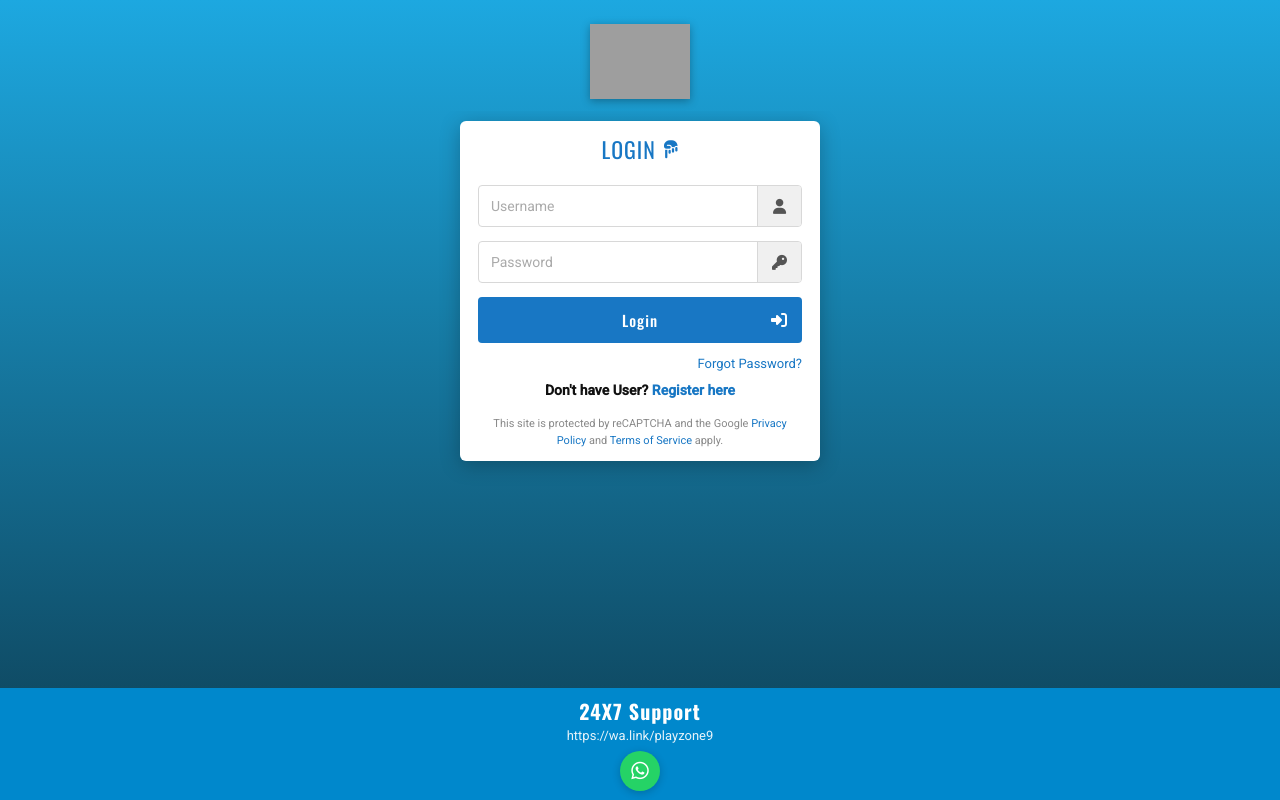
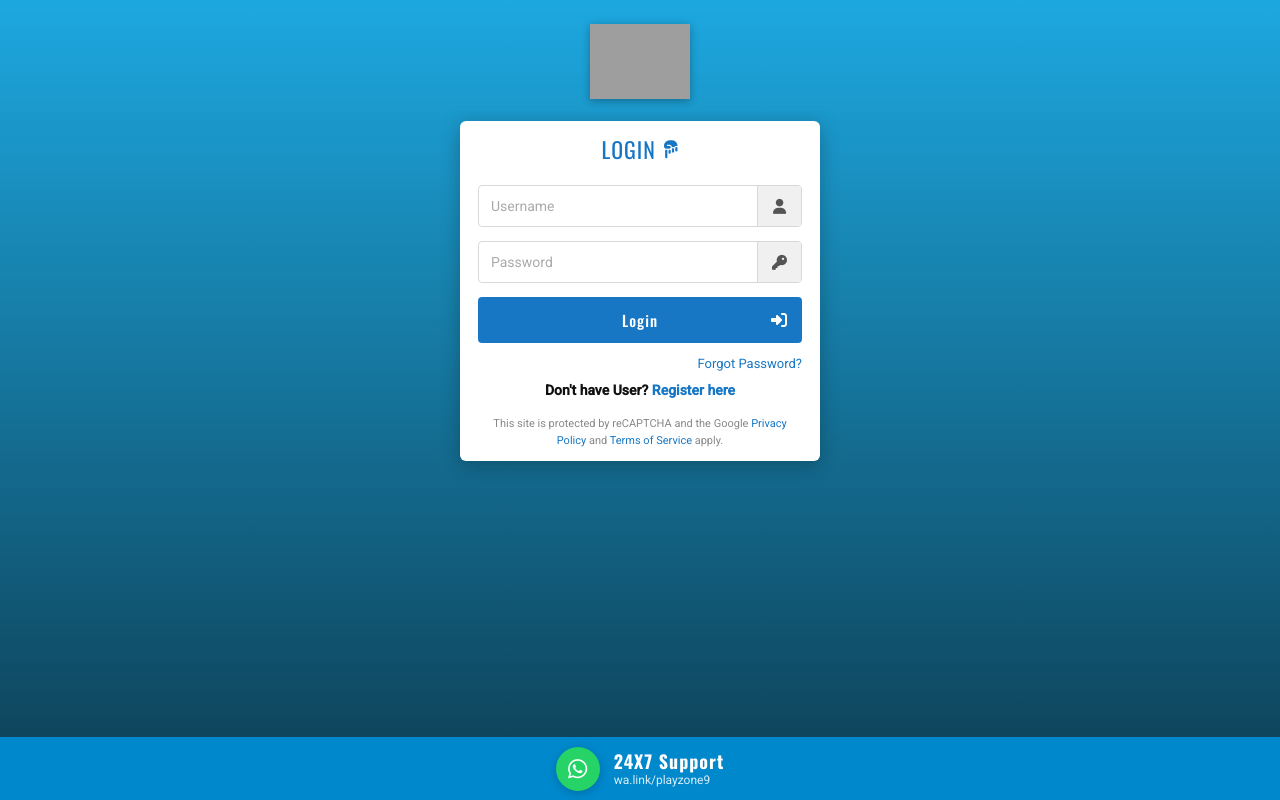
Before and after one commit to shivanshu01-hash/PLAYZONE9-SITE, a website: page index.html in a window 1280 px wide. Drawn offline with nearby package versions, Linux system fonts and the light colour scheme; grey boxes are pictures that could not be loaded.

Commit message:
Fix: footer redesigned to horizontal layout - WhatsApp icon always visible

```diff
--- a/index.html
+++ b/index.html
@@ -59,13 +59,15 @@
             </div>
         </main>
         <footer class="footer">
-            <div class="footer-title">24X7 Support</div>
-            <div class="footer-phone">https://wa.link/playzone9</div>
-            <div class="social-icons">
-                <a href="https://wa.link/playzone9" class="social-icon whatsapp" target="_blank" rel="noopener noreferrer" aria-label="WhatsApp">
+            <a href="https://wa.link/playzone9" class="footer-inner" target="_blank" rel="noopener noreferrer" aria-label="WhatsApp Support">
+                <span class="social-icon whatsapp">
                     <i class="fab fa-whatsapp"></i>
-                </a>
-            </div>
+                </span>
+                <div class="footer-text">
+                    <div class="footer-title">24X7 Support</div>
+                    <div class="footer-phone">wa.link/playzone9</div>
+                </div>
+            </a>
         </footer>
     </div>
     <div id="error-modal" class="modal-overlay" style="display:none;" role="dialog" aria-modal="true">
--- a/style.css
+++ b/style.css
@@ -148,35 +148,45 @@ html, body {
 
 /* -- Footer (STHIR - always at bottom) ------------------------ */
 .footer {
-    flex-shrink: 0;            /* footer never shrinks or moves */
+    flex-shrink: 0;
     background: #0088CC;
-    padding: 8px 0 14px;       /* extra bottom padding so WhatsApp icon is never cut off */
-    padding-bottom: max(14px, env(safe-area-inset-bottom, 14px));
-    text-align: center;
+    padding: 10px 20px;
     color: #fff;
 }
 
+.footer-inner {
+    display: flex;
+    justify-content: center;
+    align-items: center;
+    gap: 14px;
+    text-decoration: none;
+    color: #fff;
+}
+
+.footer-text { text-align: left; }
+
 .footer-title {
     font-family: "Oswald", sans-serif;
-    font-size: 20px;
+    font-size: 18px;
     font-weight: 700;
-    margin-bottom: 2px;
     letter-spacing: 1px;
+    line-height: 1.2;
 }
 
-.footer-phone { font-size: 13px; color: rgba(255,255,255,0.9); margin-bottom: 8px; }
+.footer-phone { font-size: 12px; color: rgba(255,255,255,0.85); }
 
 .social-icons { display: flex; justify-content: center; gap: 12px; }
 .social-icon {
     display: inline-flex;
     justify-content: center;
     align-items: center;
-    width: 40px; height: 40px;
+    width: 44px; height: 44px;
     border-radius: 50%;
     color: white;
-    font-size: 20px;
+    font-size: 22px;
     text-decoration: none;
     transition: transform 0.2s;
+    flex-shrink: 0;
 }
 .social-icon:hover { transform: scale(1.1); }
 .whatsapp { background: #25D366; box-shadow: 0 2px 8px rgba(0,0,0,0.2); }
```
